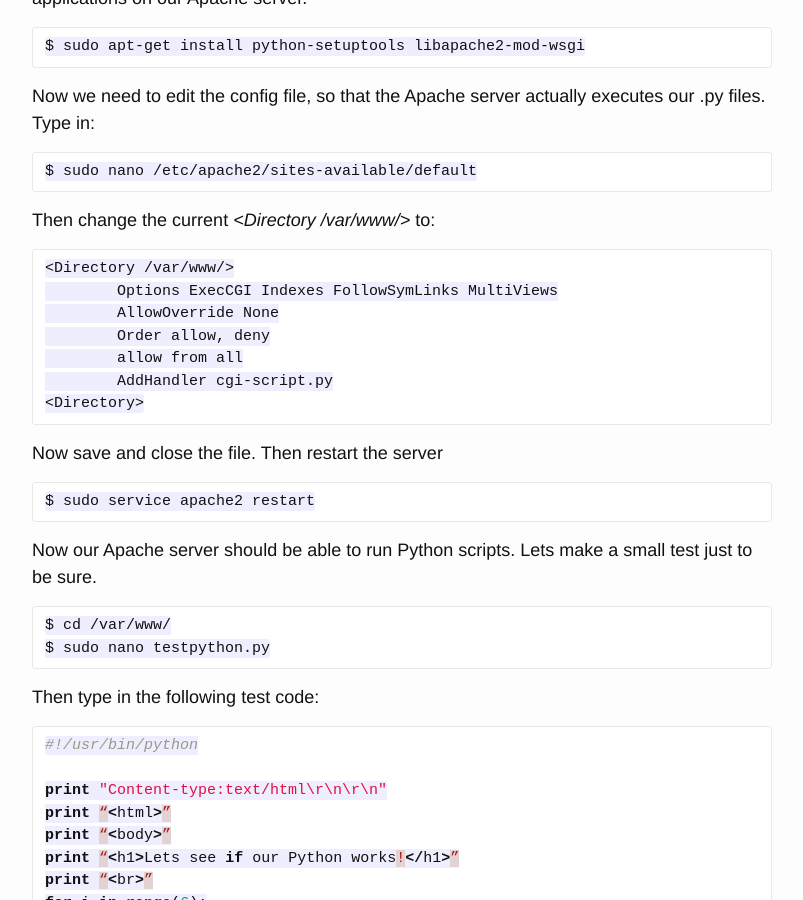
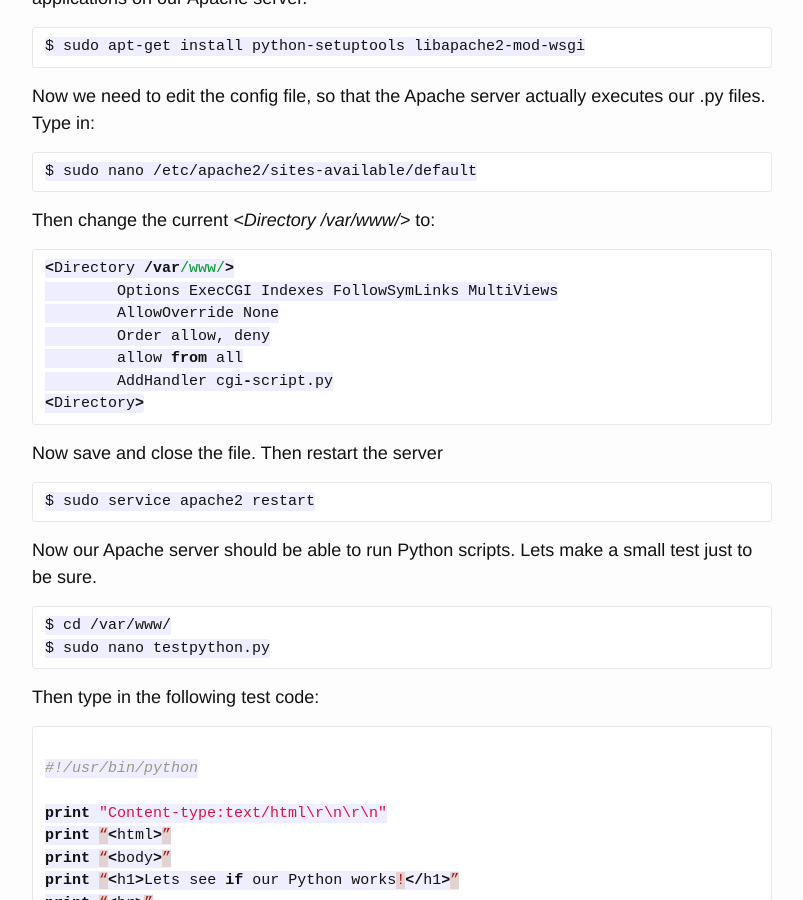
Before and after one commit to domschiener/domschiener.github.io, a Jekyll site: the page built from _posts/2015-10-21-raspberry-pi-smart-plant.markdown, in a window 1280 px wide and 900 px high, scrolled down 2126 px. Shown: the whole window, without its empty margins (238-1041 px from the left). Built offline with Jekyll 4.4.1, drawn with Linux system fonts in a browser that asks for light colours; part of the change alters nothing that is shown.

Commit message:
Improved blog

````diff
--- a/_config.yml
+++ b/_config.yml
@@ -10,3 +10,5 @@ github_username:  domschiener
 
 # Build settings
 markdown: kramdown
+kramdown:
+  input: GFM
--- a/_posts/2015-10-21-raspberry-pi-smart-plant.markdown
+++ b/_posts/2015-10-21-raspberry-pi-smart-plant.markdown
@@ -60,12 +60,14 @@ $ sudo apt-get install python-setuptools libapache2-mod-wsgi
 
 Now we need to edit the config file, so that the Apache server actually executes our .py files.
 Type in:
+
 ```
 $ sudo nano /etc/apache2/sites-available/default
 ```
 
 Then change the current *<Directory /var/www/>* to:
-```
+
+```javascript
 <Directory /var/www/>
 	Options ExecCGI Indexes FollowSymLinks MultiViews
 	AllowOverride None
@@ -74,19 +76,24 @@ Then change the current *<Directory /var/www/>* to:
 	AddHandler cgi-script.py
 <Directory>
 ```
+
 Now save and close the file. Then restart the server
+
 ```
 $ sudo service apache2 restart
 ```
 
 Now our Apache server should be able to run Python scripts. Lets make a small test just to be sure.
+
 ```
 $ cd /var/www/
 $ sudo nano testpython.py
 ```
 
 Then type in the following test code:
+
 ```python
+
 #!/usr/bin/python
 
 print "Content-type:text/html\r\n\r\n"
````
Also changed, not shown: 5 other files.
